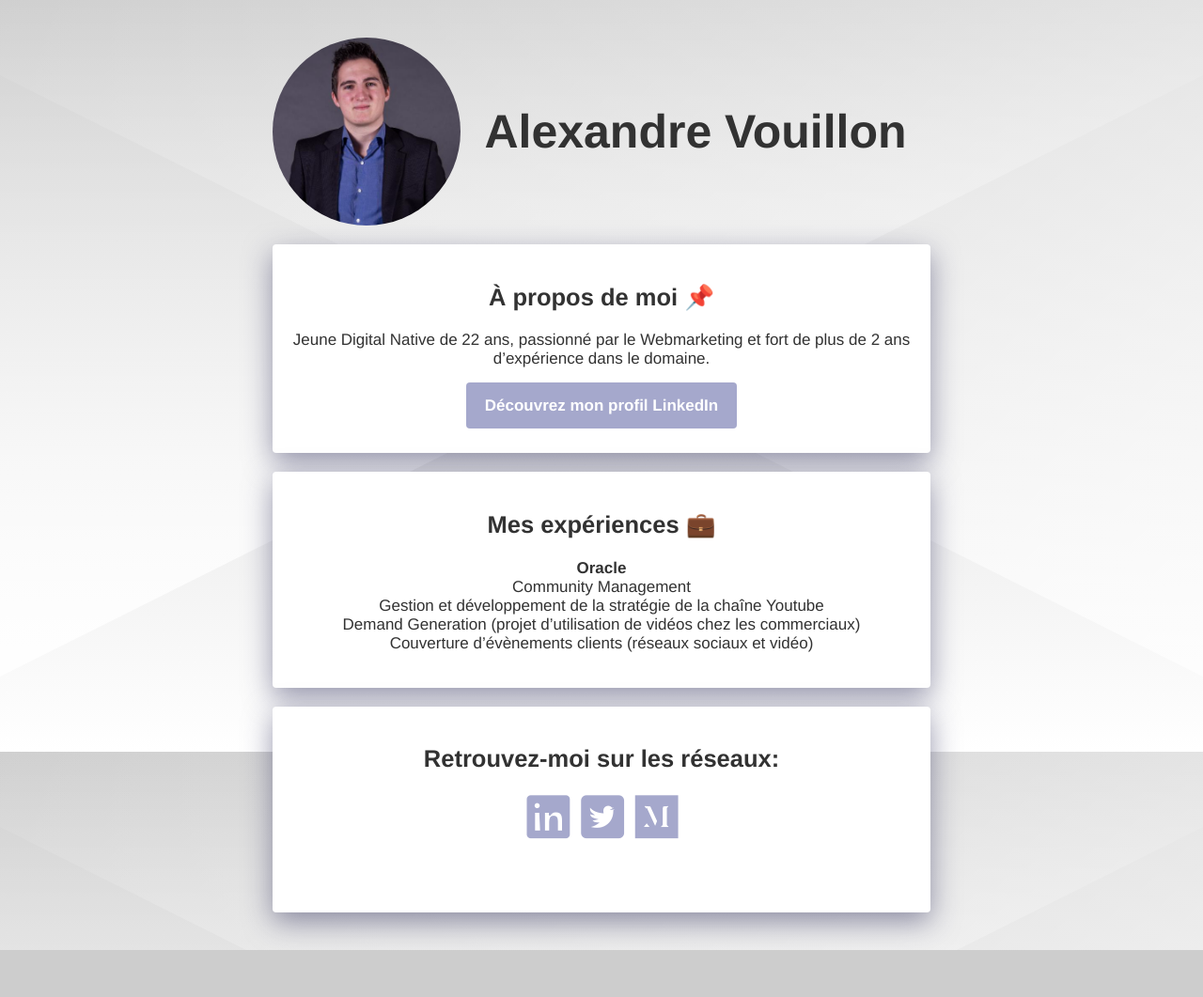
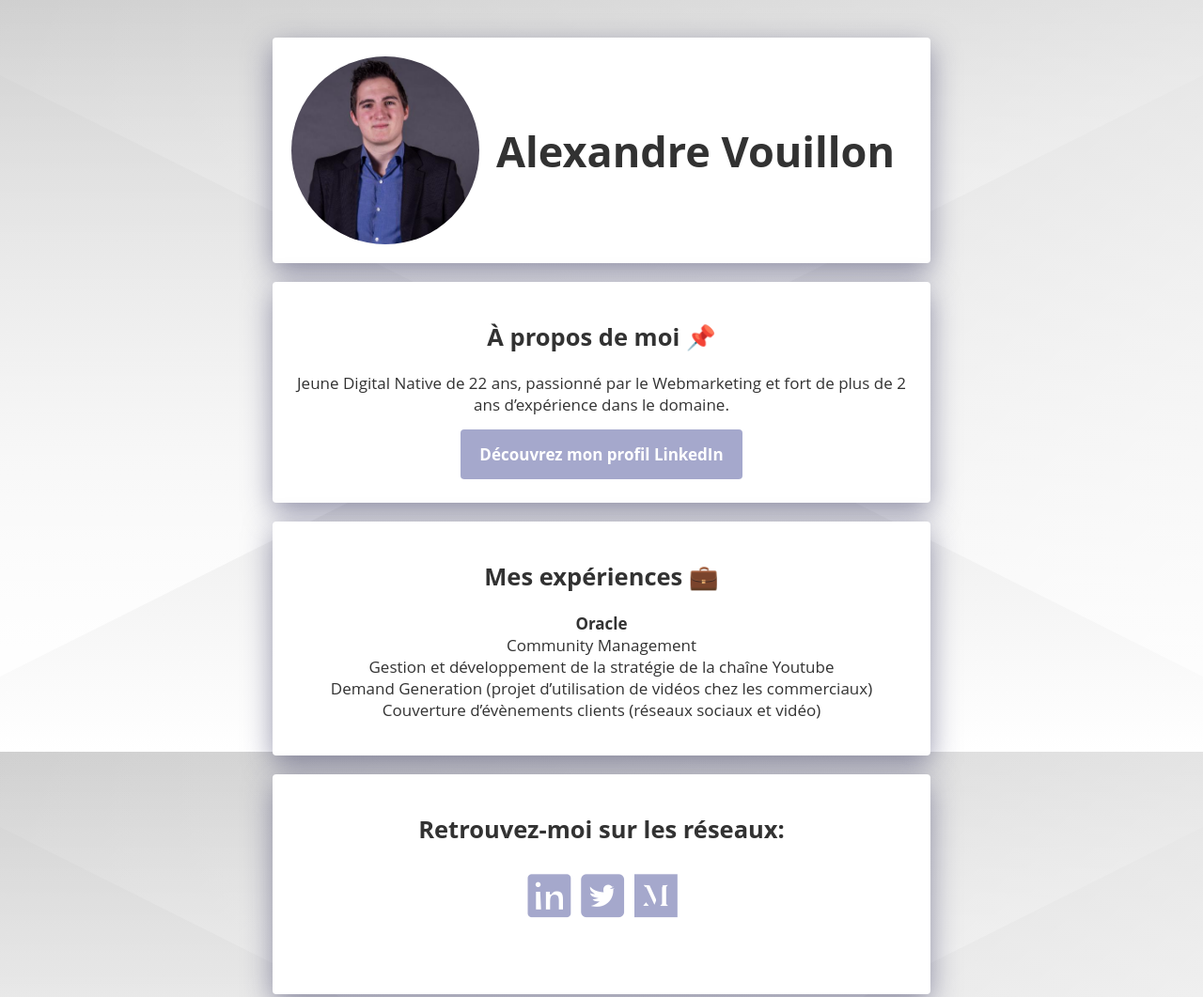
Before and after one commit to avouillon/my-profile, a plain HTML site: page index.html in a window 1280 px wide. Shown: the top 1061 px of the page at 94% size. Before the commit the page ends 1011 px from the top, so only its background shows below. Drawn offline with Linux system fonts and the light colour scheme.

Commit message:
Update style.css
- Changement police
- Changement header du site

```diff
--- a/style.css
+++ b/style.css
@@ -1,7 +1,7 @@
 body {
 
 	color: rgba(50, 50, 50, 1);
-	font-family: Helvetica, sans-serif;
+	font-family: open sans, sans-serif;
 	font-size: 17px;
 	text-align: center;
 
@@ -60,15 +60,15 @@ a:hover {
 	align-items: center;
 	justify-content: space-between;
 
-	/*background-color: white;
+	background-color: white;
 	padding: 20px;
 	box-shadow: 0px 10px 30px rgba(50, 50, 93, 0.5);
-	border-radius: 4px;*/
+	border-radius: 4px;
 
 }
 
 #header-left h1 {
-	font-size: 50px;
+	font-size: 45px;
 	flex-grow: 1;
 }
 
```
